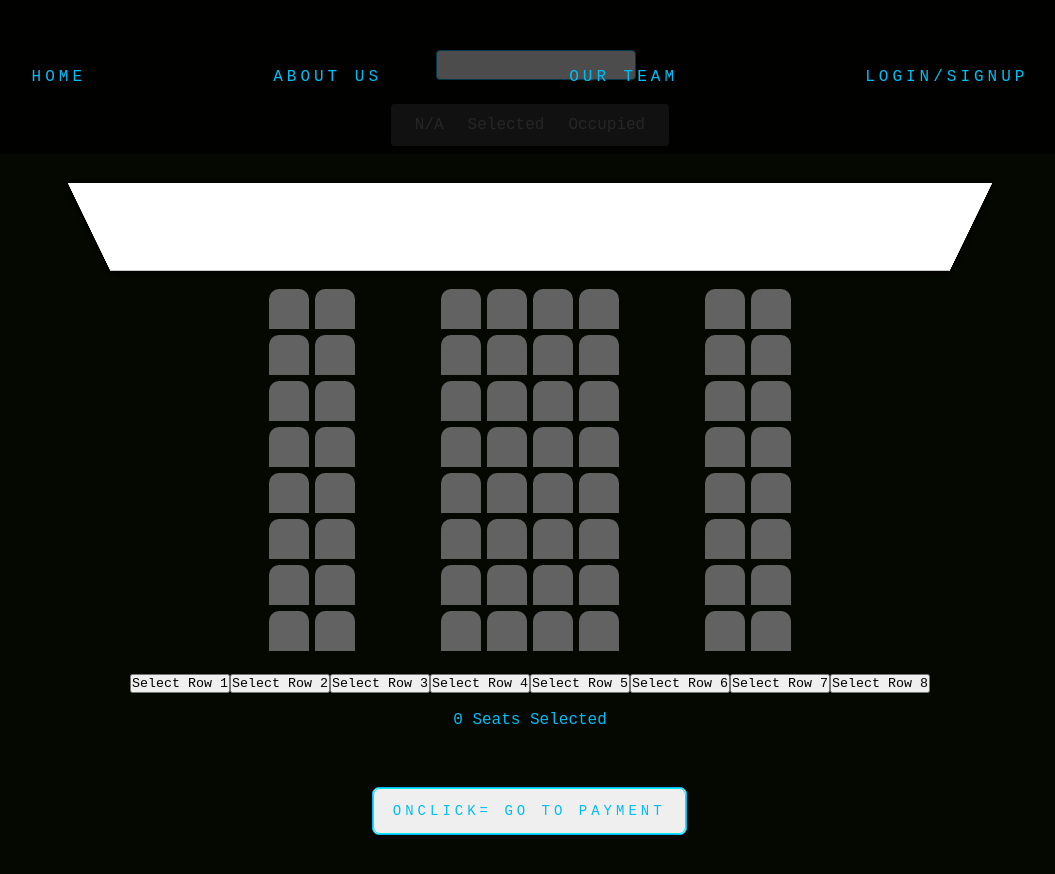
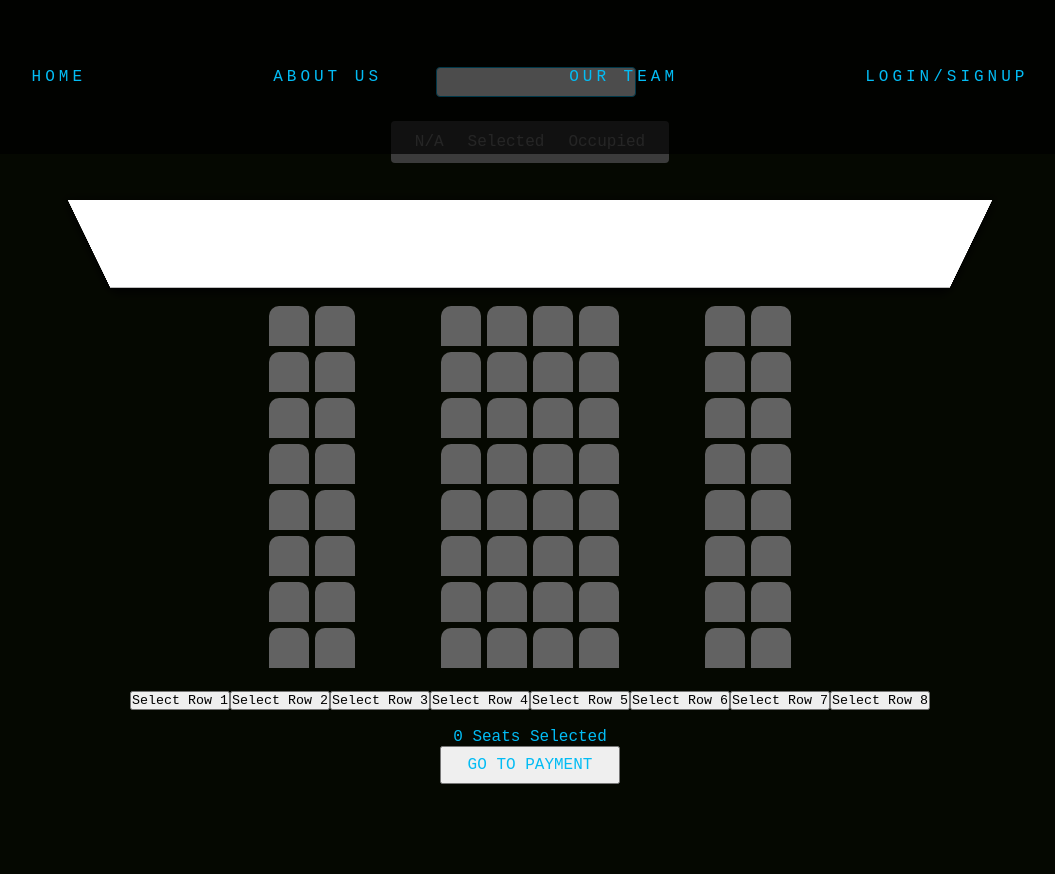
Before and after one commit to gayeeaksoy/cinema_frontend, a React (Create React App) app in the folder Myapp/: page /seats in a window 1280 px wide. Shown: the top 874 px of the page, without its empty margins (110-1165 px from the left). After the commit the page ends 800 px from the top, so only its background shows below. Built offline with nearby package versions, Linux system fonts and the light colour scheme.

Commit message:
chore: Update button class and fix onClick event in Seats component

```diff
--- a/Myapp/src/Components/Seats/Seats.jsx
+++ b/Myapp/src/Components/Seats/Seats.jsx
@@ -36,7 +36,7 @@ const Seats = () => {
 
     try {
       const response = await fetch('http://localhost:8080/api/seats/save', {
-        method: 'POST',
+        method: 'PUT',
         headers: {
           'Content-Type': 'application/json'
         },
@@ -101,7 +101,7 @@ const Seats = () => {
         </div>
       </div>
 
-        <button className="blue-btn"> onClick={handleSubmit} Go To Payment </button>
+      <button className="nav-button" onClick={handleSubmit}> Go To Payment </button>
       </div>
 
   );
```
